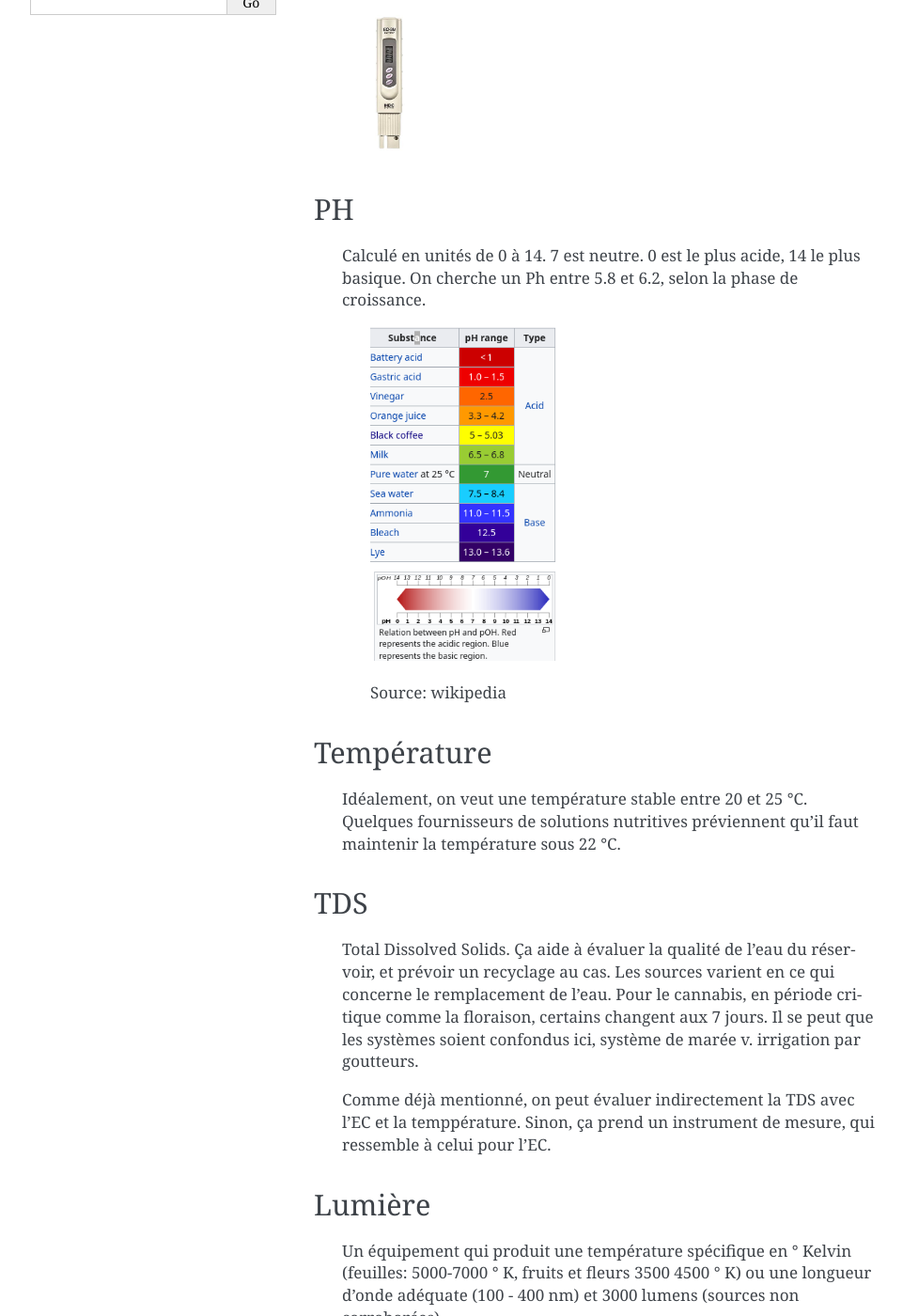
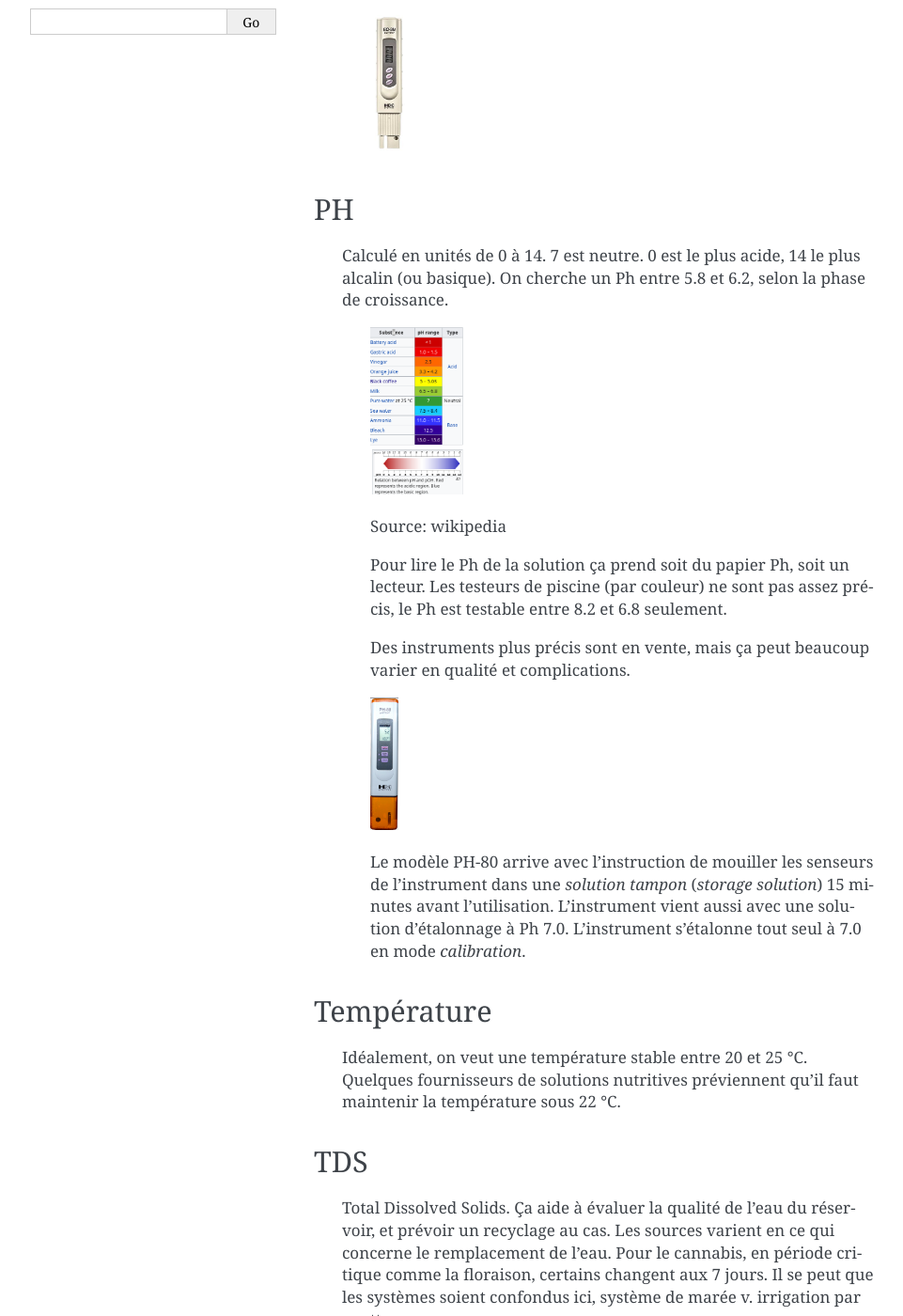
Before and after one commit to jkero/hydroponik, a Sphinx documentation site: the page built from source/mesures.rst, in a window 1280 px wide and 1400 px high, scrolled down 365 px. Shown: the whole window at 94% size, without its empty margins (148-1109 px from the left). Built offline with Sphinx 7.4.7, drawn with Linux system fonts in a browser that asks for light colours; some of the changed text lies outside the part shown.

Commit message:
lecteur ph et modif 2

```diff
--- a/source/mesures.rst
+++ b/source/mesures.rst
@@ -15,13 +15,23 @@ EC
 PH
 ++
 
-   Calculé en unités de 0 à 14. 7 est neutre. 0 est le plus acide, 14 le plus basique. On cherche un Ph entre 5.8 et 6.2, selon la phase de croissance.
+   Calculé en unités de 0 à 14. 7 est neutre. 0 est le plus acide, 14 le plus alcalin (ou basique). On cherche un Ph entre 5.8 et 6.2, selon la phase de croissance.
 
     .. image:: ./images/ph.png
-      :width: 200
+      :width: 100
       :alt: jk
 
     Source: wikipedia
+
+    Pour lire le Ph de la solution ça prend soit du papier Ph, soit un lecteur. Les testeurs de piscine (par couleur) ne sont pas assez précis, le Ph est testable entre 8.2 et 6.8 seulement.
+
+    Des instruments plus précis sont en vente, mais ça peut beaucoup varier en qualité et complications.
+
+    .. image:: ./images/lecteur_ph.png
+      :width: 30
+      :alt: jk
+
+    Le modèle PH-80 arrive avec l'instruction de mouiller les senseurs de l'instrument dans une *solution tampon* (*storage solution*) 15 minutes avant l'utilisation. L'instrument vient aussi avec une solution d'étalonnage à Ph 7.0. L'instrument s'étalonne tout seul à 7.0 en mode *calibration*.
 
 Température
 +++++++++++
@@ -56,4 +66,10 @@ Lumière
      - 1,0 - 1,4
      - 5,8
      - 18h -6h
+
 Source : http://www.hydroplanete.com/guide-de-culture-pxl-18.html
+
+Ajustement du Ph
+++++++++++++++++
+
+    Relevé de la dernière modification du Ph pour un bassin de 50 l. Le Ph était à 6.6. Pour obtenir 5.6 ça a pris 5 ml de solution **Ph-** (floraison 34% ? non indiqué sur la bouteille). Pour remonter à 5.8 ça a pris 1 ml de solution **Ph+**.
```
Also changed, not shown: 6 other files.
